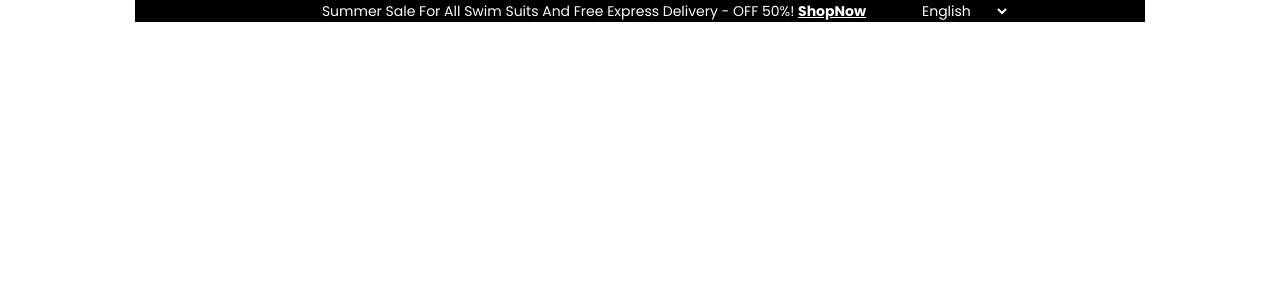
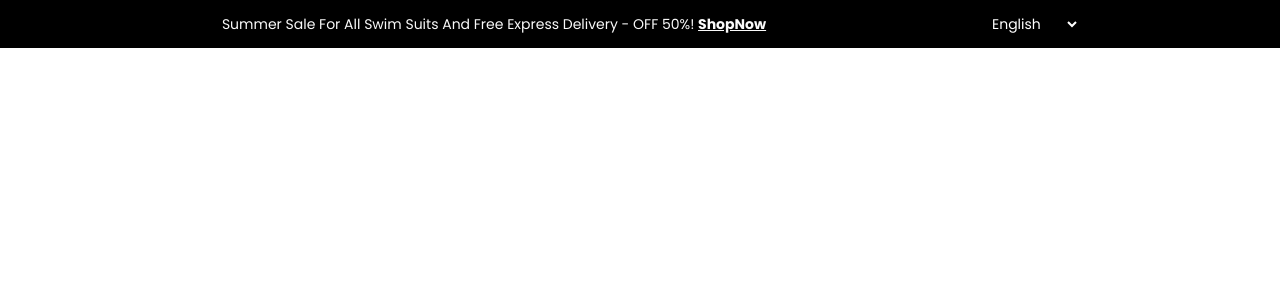
Before and after one commit to diyornv/react-narmativ, a React app: page / in a window 1280 px wide. Shown: the top 300 px of the page. Built offline with nearby package versions, Linux system fonts and the light colour scheme; the HTML template or start-up script is replaced by a standard one.

Commit message:
tailwind config and banner end 3.1 end

```diff
--- a/src/components/Banner.jsx
+++ b/src/components/Banner.jsx
@@ -2,15 +2,12 @@ import React from "react";
 
 const Banner = () => {
   return (
-    <div className="w-full bg-black relative container">
-      <div className="flex items-center justify-center px-4 py-3">
-        <div className="flex-1 flex justify-center">
-          <span className="text-[#FAFAFA] text-center text-sm leading-[21px]">
+    <div className="h-[48px] w-full bg-black flex items-center ">
+      <span className="text-[#FAFAFA] text-center text-sm leading-[21px] w-full">
         Summer Sale For All Swim Suits And Free Express Delivery - OFF 50%!{" "}
         <span className="font-bold underline cursor-pointer">ShopNow</span>
       </span>
-        </div>
-        <div className="flex items-center">
+      <div className="ml-auto flex items-center" style={{ marginRight: "200px" }}>
         <select className="bg-black text-white border-none text-sm focus:outline-none">
           <option>English</option>
           <option>Русский</option>
@@ -18,7 +15,6 @@ const Banner = () => {
         </select>
       </div>
     </div>
-    </div>
   );
 };
 
```
Lines whose indentation alone changed are shown as unchanged.
